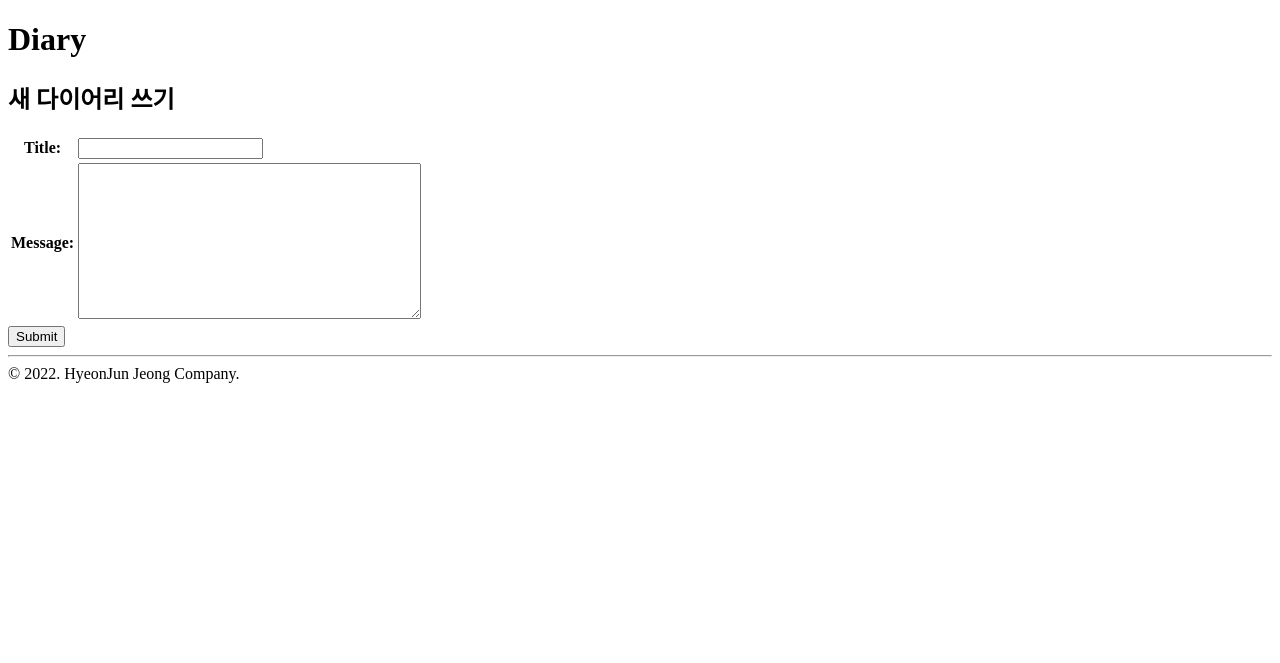
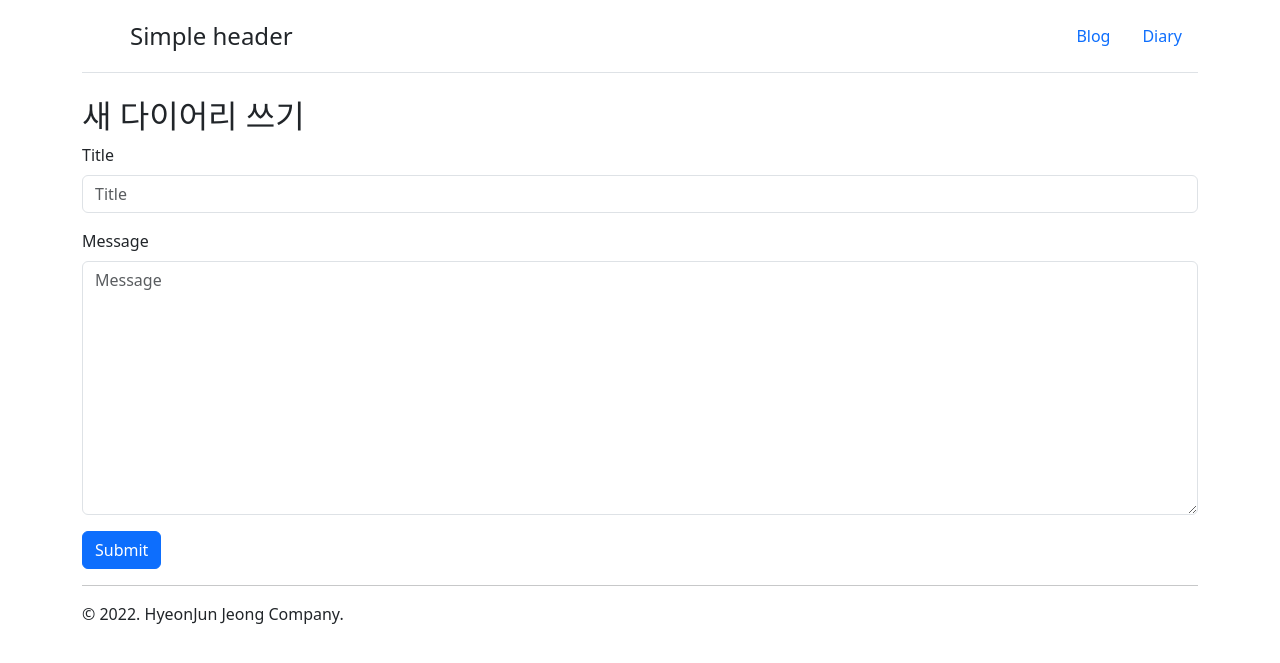
Before and after one commit to insertdataplz/esg-a-django, a Django app: page /diary/new/ in a window 1280 px wide. Shown: the top 663 px of the page. Run offline with Django 4.2, Linux system fonts and the light colour scheme; some libraries are stand-ins or nearby versions.

Commit message:
부모 템플릿의 부트스트랩 스타일 개선

```diff
--- a/diary/templates/diary/base.html
+++ b/diary/templates/diary/base.html
@@ -1,3 +1,5 @@
+{% load django_bootstrap5 %}
+
 <!DOCTYPE html>
 <html lang="ko">
 <head>
@@ -5,26 +7,34 @@
     <meta http-equiv="X-UA-Compatible" content="IE=edge">
     <meta name="viewport" content="width=device-width, initial-scale=1.0">
     <title>Diary</title>
+    {% bootstrap_css %}
 </head>
 <body>
 
-    {% if messages %}
-        <ul>
-        {% for message in messages %}
-            <li>
-            {{ message.tags }}
-            {{ message }}
-            </li>
-        {% endfor %}
+<div class="container">
+    <header class="d-flex flex-wrap justify-content-center py-3 mb-4 border-bottom">
+        <a href="/" class="d-flex align-items-center mb-3 mb-md-0 me-md-auto text-dark text-decoration-none">
+            <svg class="bi me-2" width="40" height="32">
+                <use xlink:href="#bootstrap"></use>
+            </svg>
+            <span class="fs-4">Simple header</span>
+        </a>
+
+        <ul class="nav nav-pills">
+            <li class="nav-item"><a href="/blog/" class="nav-link">Blog</a></li>
+            <li class="nav-item"><a href="/diary/" class="nav-link">Diary</a></li>
         </ul>
-    {% endif %}
+    </header>
+</div>
 
-    <h1>Diary</h1>
-
+<div class="container">
+    {% bootstrap_messages %}
     {% block content %}{% endblock %}
 
     <hr/>
     &copy; 2022. HyeonJun Jeong Company.
 
+    {% bootstrap_javascript %}
+</div>
 </body>
 </html>
--- a/diary/templates/diary/memory_form.html
+++ b/diary/templates/diary/memory_form.html
@@ -1,14 +1,13 @@
 {% extends "diary/base.html" %}
+{% load django_bootstrap5 %}
 
 {% block content %}
 
 <h2>새 다이어리 쓰기</h2>
 
-<form action="" method="post" novalidate>
-    {% csrf_token %}
-    <table>
-        {{ form.as_table }}
-    </table>
-    <input type="submit" />
-</form>
+    <form action="" method="post" novalidate>
+        {% csrf_token %}
+        {% bootstrap_form form %}
+        <input type="submit" class="btn btn-primary"/>
+    </form>
 {% endblock %}
--- a/diary/templates/diary/memory_list.html
+++ b/diary/templates/diary/memory_list.html
@@ -1,6 +1,8 @@
 {% extends "diary/base.html" %}
 
 {% block content %}
+
+    <h1>Diary</h1>
 
     {% for memory in memory_list %}
         <hr/>
--- a/do_it_django_prj/settings.py
+++ b/do_it_django_prj/settings.py
@@ -37,6 +37,7 @@ INSTALLED_APPS = [
     "django.contrib.sessions",
     "django.contrib.messages",
     "django.contrib.staticfiles",
+    "django_bootstrap5",
     "blog",
     "single_pages",
     "diary",
--- /dev/null
+++ b/requirements.txt
@@ -0,0 +1,2 @@
+django==4.1.2
+django-bootstrap5==22.1
```
